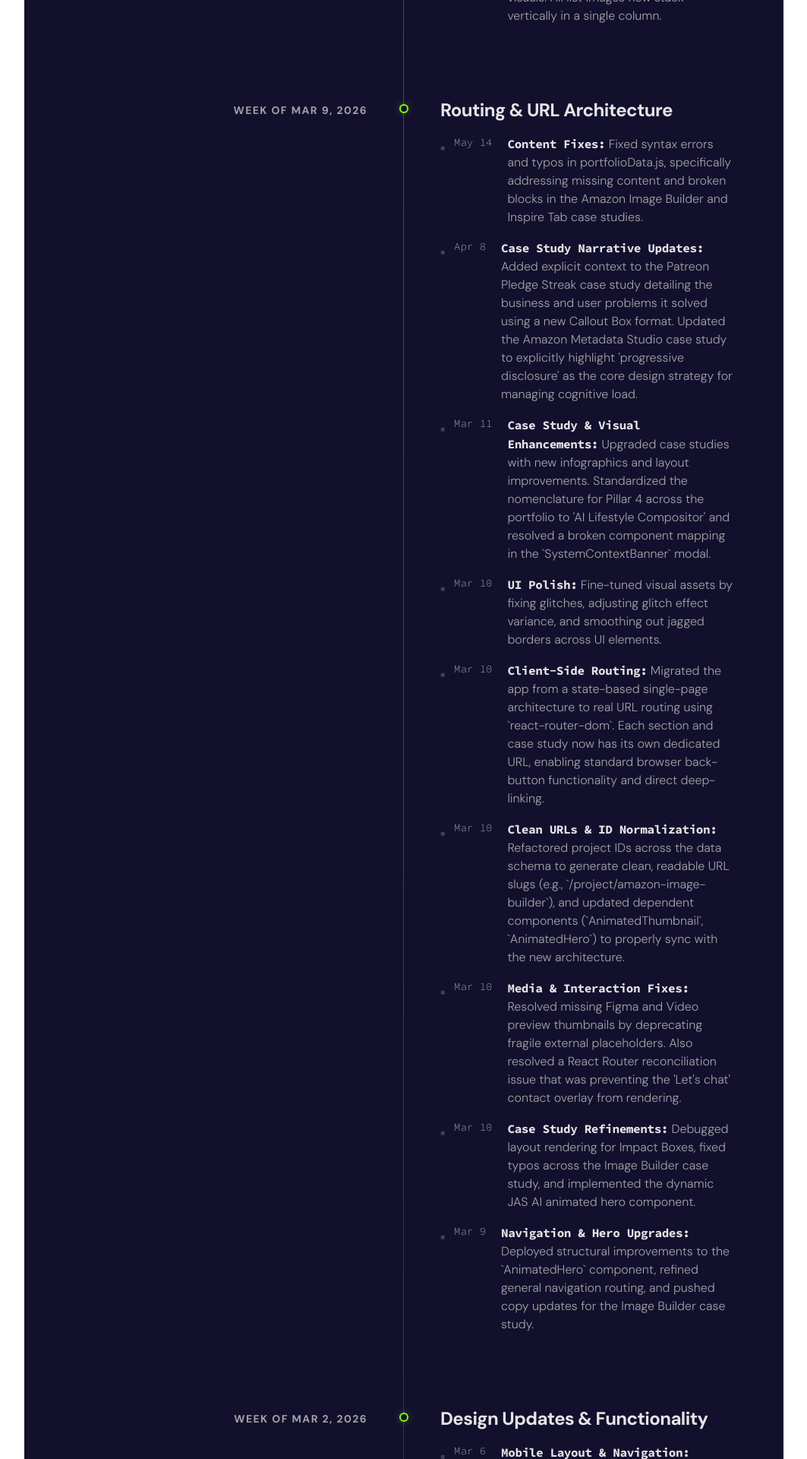
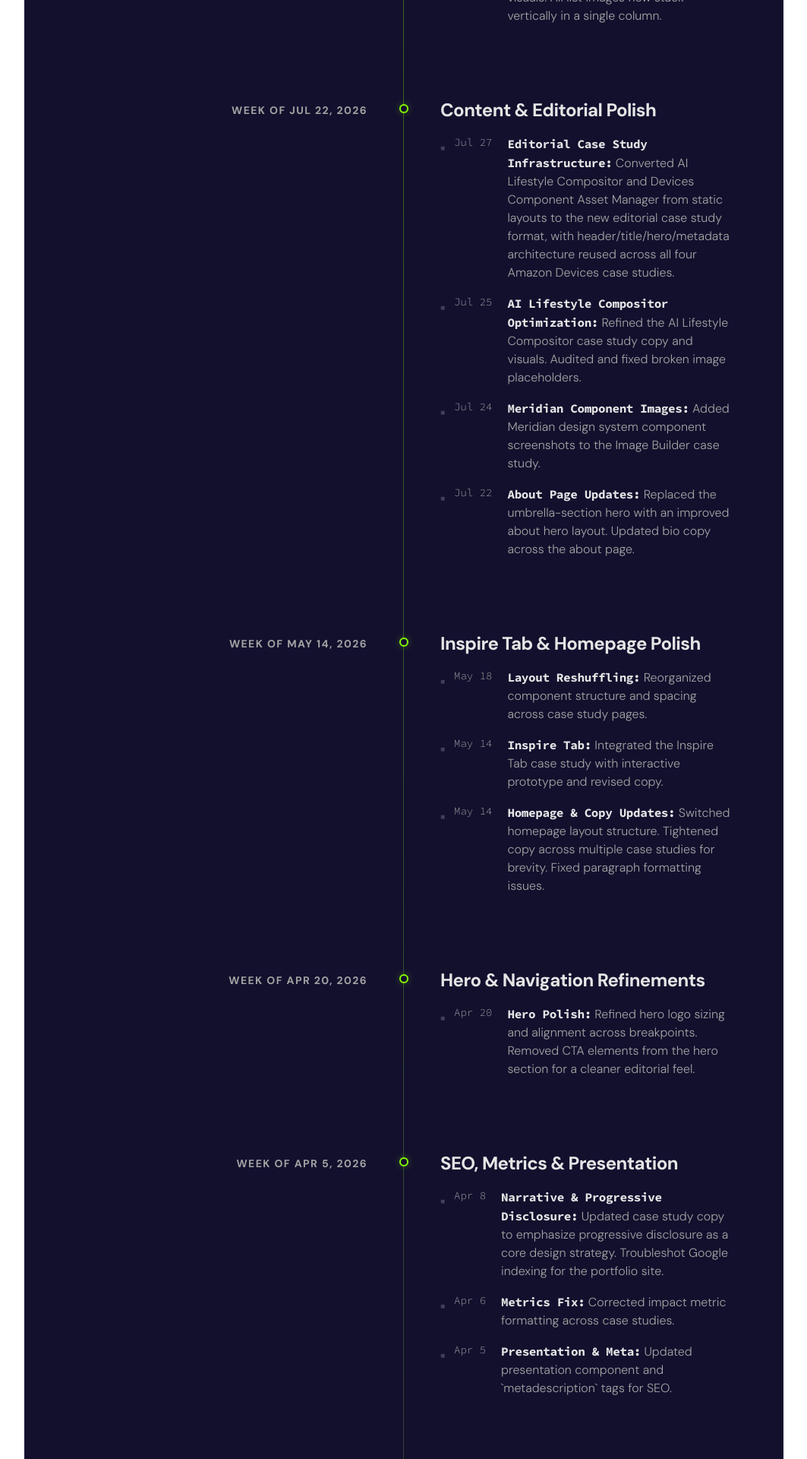
Before and after one commit to bruno40gr/portfolio, a React (Vite) app: page /changelog in a window 1280 px wide. Shown: the part 1240-3160 px from the top of the page at 76% size, without its empty margins (108-1171 px from the left). Built offline with nearby package versions, Linux system fonts and the light colour scheme.

Commit message:
Fill changelog gap: Apr 5, Apr 20, May 14, Jul 22 weeks

```diff
--- a/src/data/changelogData.js
+++ b/src/data/changelogData.js
@@ -11,11 +11,45 @@ export const CHANGELOG_DATA = [
     ]
   },
   {
+    week: "Week of Jul 22, 2026",
+    title: "Content & Editorial Polish",
+    items: [
+      { day: "Jul 27", text: "**Editorial Case Study Infrastructure:** Converted AI Lifestyle Compositor and Devices Component Asset Manager from static layouts to the new editorial case study format, with header/title/hero/metadata architecture reused across all four Amazon Devices case studies." },
+      { day: "Jul 25", text: "**AI Lifestyle Compositor Optimization:** Refined the AI Lifestyle Compositor case study copy and visuals. Audited and fixed broken image placeholders." },
+      { day: "Jul 24", text: "**Meridian Component Images:** Added Meridian design system component screenshots to the Image Builder case study." },
+      { day: "Jul 22", text: "**About Page Updates:** Replaced the umbrella-section hero with an improved about hero layout. Updated bio copy across the about page." },
+    ]
+  },
+  {
+    week: "Week of May 14, 2026",
+    title: "Inspire Tab & Homepage Polish",
+    items: [
+      { day: "May 18", text: "**Layout Reshuffling:** Reorganized component structure and spacing across case study pages." },
+      { day: "May 14", text: "**Inspire Tab:** Integrated the Inspire Tab case study with interactive prototype and revised copy." },
+      { day: "May 14", text: "**Homepage & Copy Updates:** Switched homepage layout structure. Tightened copy across multiple case studies for brevity. Fixed paragraph formatting issues." },
+    ]
+  },
+  {
+    week: "Week of Apr 20, 2026",
+    title: "Hero & Navigation Refinements",
+    items: [
+      { day: "Apr 20", text: "**Hero Polish:** Refined hero logo sizing and alignment across breakpoints. Removed CTA elements from the hero section for a cleaner editorial feel." },
+    ]
+  },
+  {
+    week: "Week of Apr 5, 2026",
+    title: "SEO, Metrics & Presentation",
+    items: [
+      { day: "Apr 8", text: "**Narrative & Progressive Disclosure:** Updated case study copy to emphasize progressive disclosure as a core design strategy. Troubleshot Google indexing for the portfolio site." },
+      { day: "Apr 6", text: "**Metrics Fix:** Corrected impact metric formatting across case studies." },
+      { day: "Apr 5", text: "**Presentation & Meta:** Updated presentation component and `metadescription` tags for SEO." },
+    ]
+  },
+  {
     week: "Week of Mar 9, 2026",
     title: "Routing & URL Architecture",
     items: [
-      { day: "May 14", text: "**Content Fixes:** Fixed syntax errors and typos in portfolioData.js, specifically addressing missing content and broken blocks in the Amazon Image Builder and Inspire Tab case studies." },
-      { day: "Apr 8", text: "**Case Study Narrative Updates:** Added explicit context to the Patreon Pledge Streak case study detailing the business and user problems it solved using a new Callout Box format. Updated the Amazon Metadata Studio case study to explicitly highlight 'progressive disclosure' as the core design strategy for managing cognitive load." },
+      { day: "Mar 12", text: "**Dropdown Polish:** Refined work dropdown sizing and layout." },
       { day: "Mar 11", text: "**Case Study & Visual Enhancements:** Upgraded case studies with new infographics and layout improvements. Standardized the nomenclature for Pillar 4 across the portfolio to 'AI Lifestyle Compositor' and resolved a broken component mapping in the `SystemContextBanner` modal." },
       { day: "Mar 10", text: "**UI Polish:** Fine-tuned visual assets by fixing glitches, adjusting glitch effect variance, and smoothing out jagged borders across UI elements." },
       { day: "Mar 10", text: "**Client-Side Routing:** Migrated the app from a state-based single-page architecture to real URL routing using `react-router-dom`. Each section and case study now has its own dedicated URL, enabling standard browser back-button functionality and direct deep-linking." },
```
